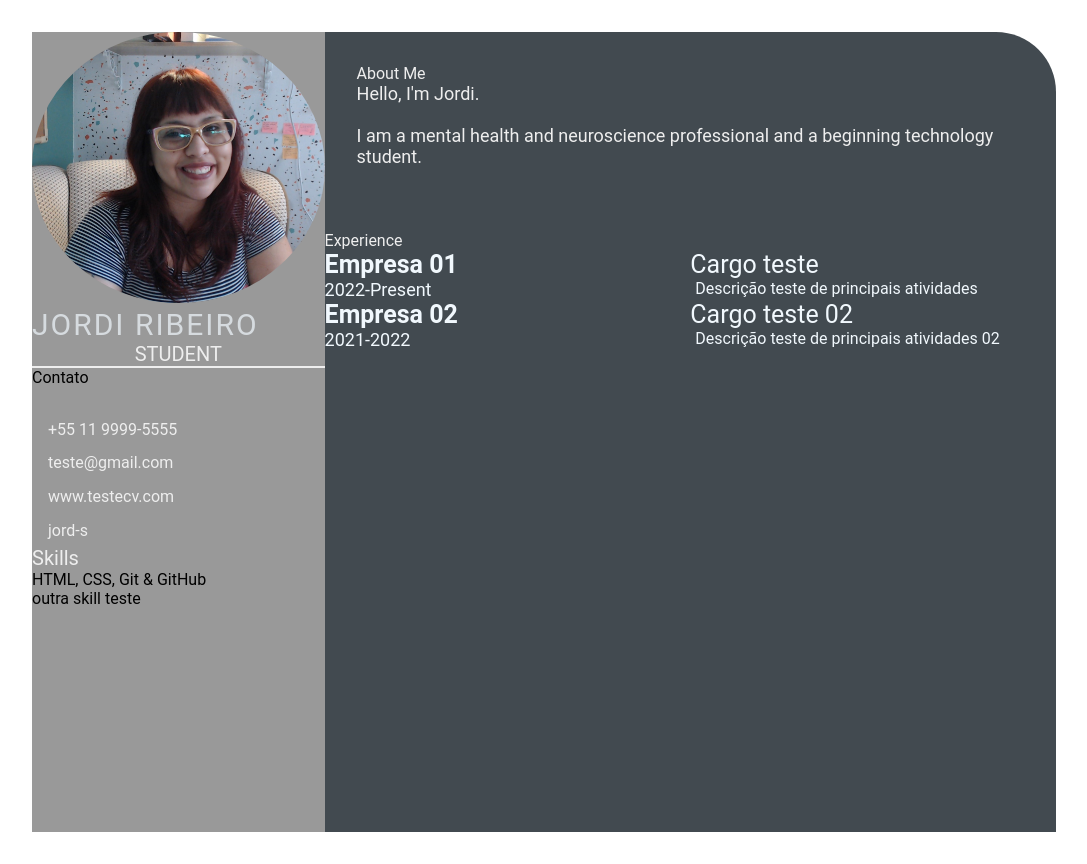
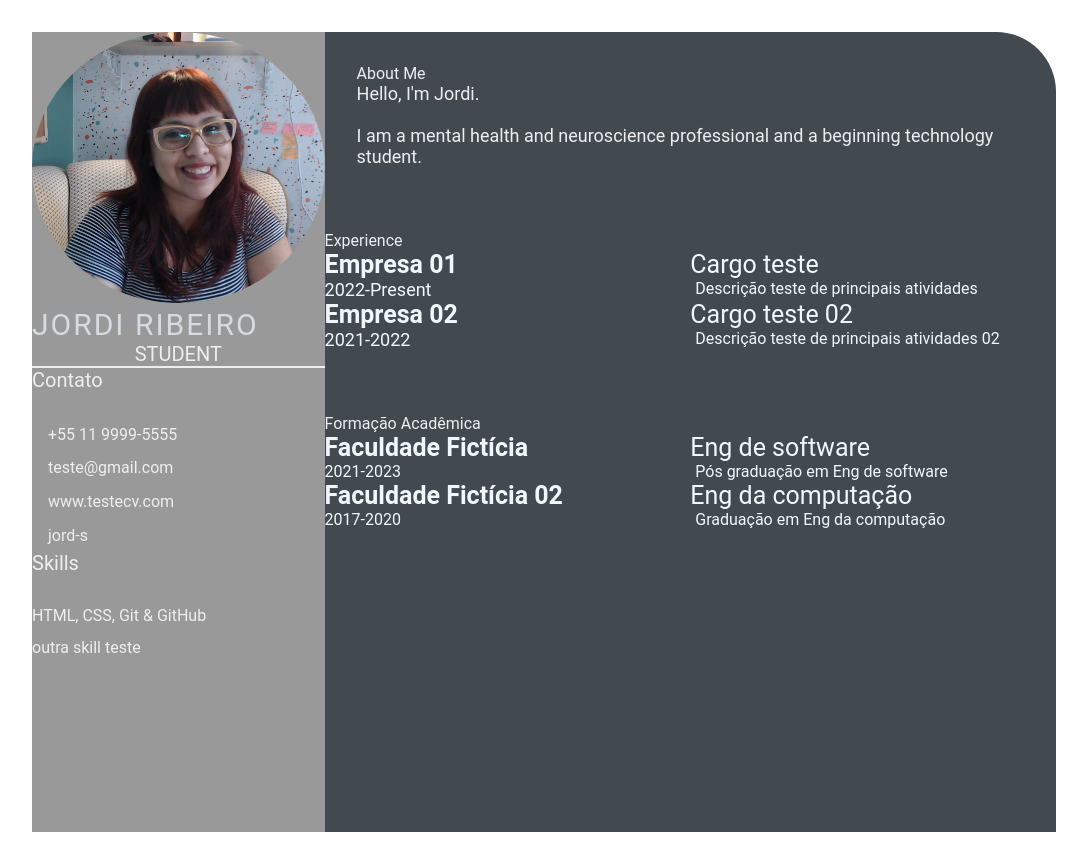
Before and after one commit to jord-s/jord-s.github.io, a plain HTML site: page index.html in a window 1280 px wide. Shown: the whole page, without its empty margins (96-1183 px from the left). Drawn offline with Linux system fonts and the light colour scheme.

Commit message:
feature: education gap (#4)

```diff
--- a/index.html
+++ b/index.html
@@ -18,7 +18,7 @@
                     <p class="profession">Student</p>
                 </div>
                 <div class="contact-info">
-                    <p class="left title">Contato</p>
+                    <p class="left-title">Contato</p>
                     <ul>
                         <li><i class="fa fa-phone"></i>+55 11 9999-5555</li>
                         <li><i class="fa fa-envelope"></i>teste@gmail.com</li>
@@ -26,7 +26,7 @@
                         <li><i class="fa fa-github"></i>jord-s</li>
                     </ul>
                 </div>
-                <div class="Skills">
+                <div class="skills">
                     <p class="left-title">Skills</p>
                     <ul>
                         <li><p>HTML, CSS, Git & GitHub</p></li>
@@ -45,7 +45,7 @@
                         </p>
                     </section>
                 </div>
-            <section class="expeience gap">
+            <section class="experience gap">
                 <div class="right-title">Experience</div>
                 <div class="experience-contents">
                     <div class="exp-left">
@@ -67,6 +67,27 @@
                 </div>
 
             </section>
+            <section class="education gap">
+                <div class="right-title">Formação Acadêmica</div>
+                <div class="education-contents">
+                    <div class="education-left">
+                        <p class="education-school-name">Faculdade Fictícia</p>
+                        <p class="education-time-period">2021-2023</p>
+                    </div>
+                    <div class="education-right">
+                        <p class="education-subject"> Eng de software</p>
+                        <p class="education-desc"> Pós graduação em Eng de software</p>
+                    </div>
+                    <div class="education-left">
+                        <p class="education-school-name">Faculdade Fictícia 02</p>
+                        <p class="education-time-period">2017-2020</p>
+                    </div>
+                    <div class="education-right">
+                        <p class="education-subject"> Eng da computação</p>
+                        <p class="education-desc"> Graduação em Eng da computação</p>
+                    </div>
+                </div>
+            </section>
             </section>
    </main>
 </body>
```
